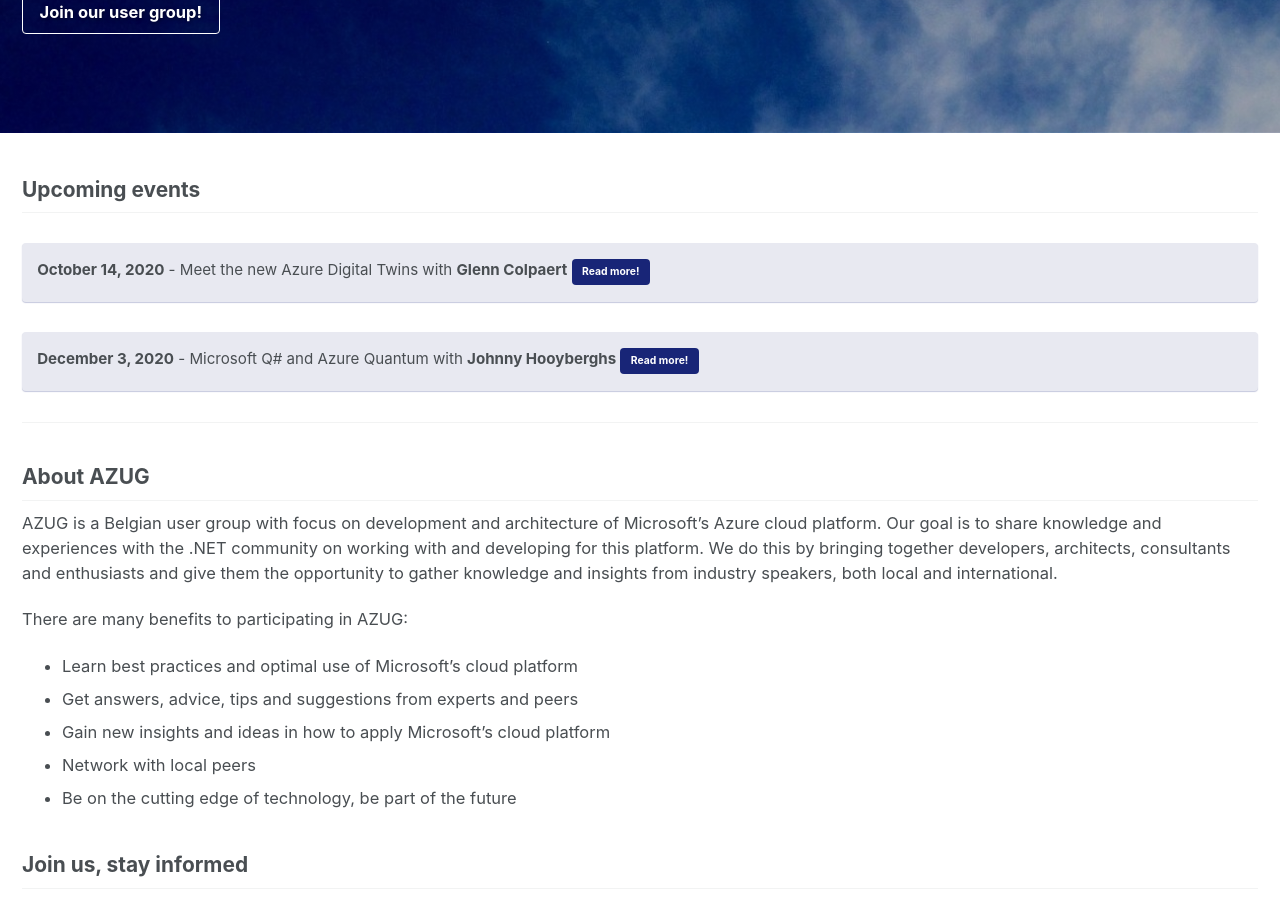
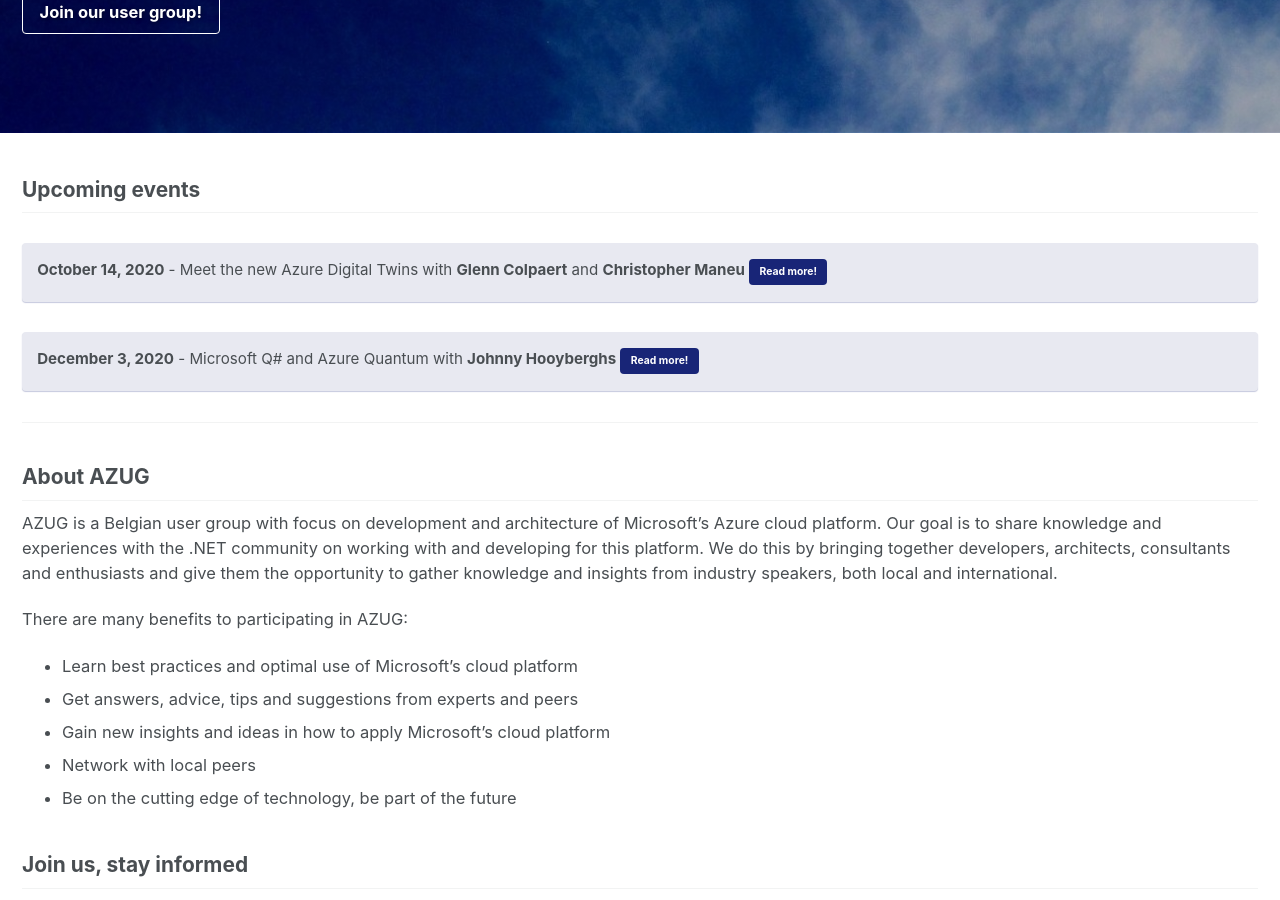
Before and after one commit to AzugBe/azugbe.github.io, a Jekyll site: the page built from index.md, in a window 1280 px wide and 900 px high, scrolled down 426 px. Built offline with Jekyll 4.4.1, drawn with Linux system fonts in a browser that asks for light colours; our own code applies the rules of GitHub Pages for plain Markdown files; comment, search, counter and statistics services are not loaded.

Commit message:
Update index.md

```diff
--- a/index.md
+++ b/index.md
@@ -14,7 +14,7 @@ excerpt: "The Belgium Azure User Group focuses on knowledge sharing and networki
 
 ## Upcoming events
 
-**October 14, 2020** - Meet the new Azure Digital Twins with **Glenn Colpaert** [Read more!](https://www.azug.be/events/2020/10/14/meet-the-new-azure-digital-twins){: .btn .btn--info}
+**October 14, 2020** - Meet the new Azure Digital Twins with **Glenn Colpaert** and **Christopher Maneu** [Read more!](https://www.azug.be/events/2020/10/14/meet-the-new-azure-digital-twins){: .btn .btn--info}
 {: .notice--info}
 
 **December 3, 2020** - Microsoft Q# and Azure Quantum with **Johnny Hooyberghs** [Read more!](https://www.azug.be/events/2020/12/03/microsoft-qsharp-azure-quantum){: .btn .btn--info}
```
